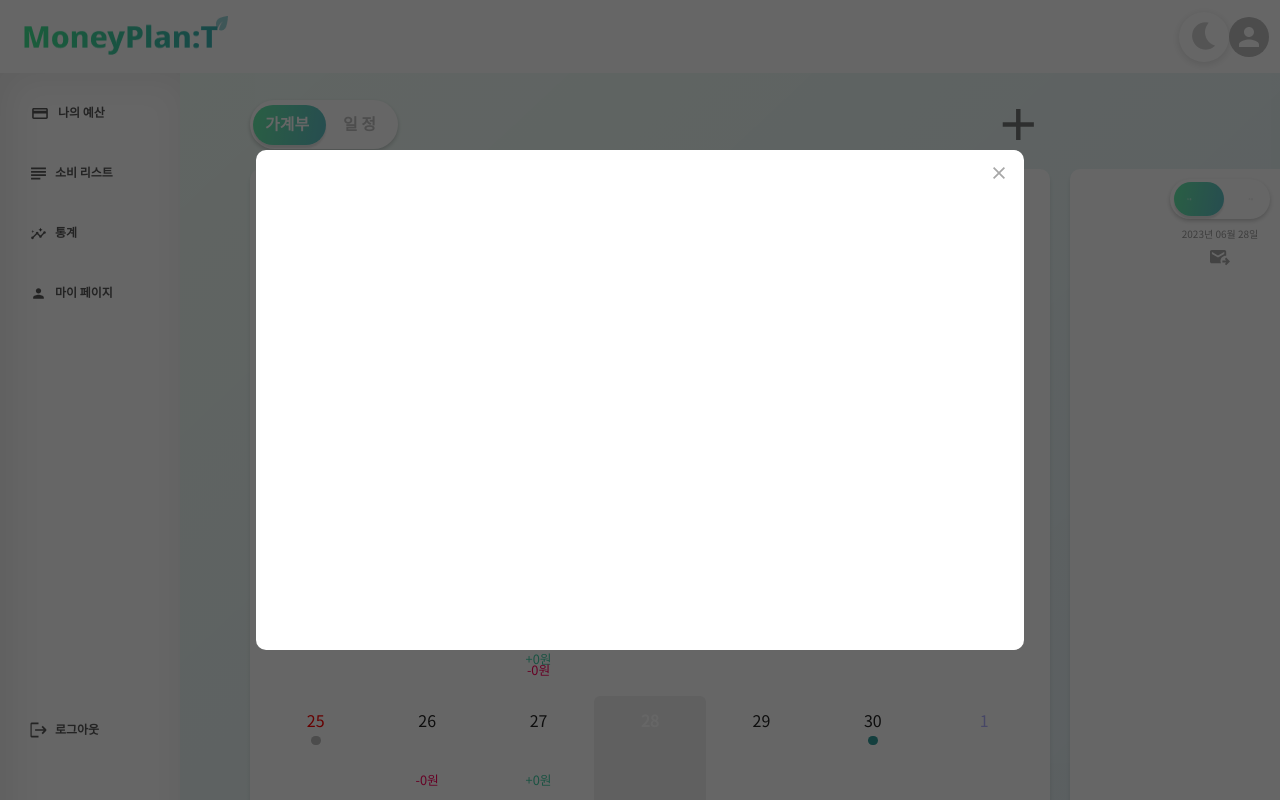
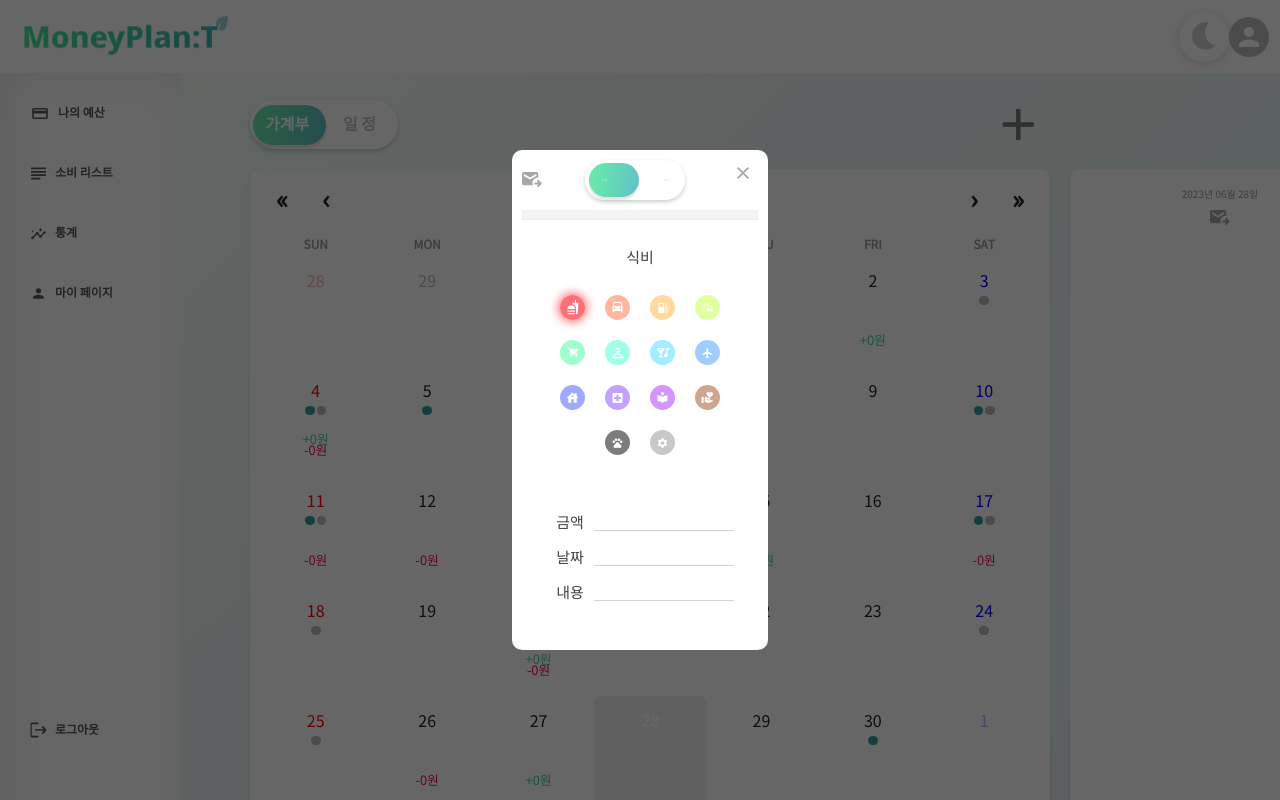
Before and after one commit to lamsasa/frontCheck, a React (Create React App) app: page / in a window 1280 px wide. Both pictures are taken after a click on the icon 1018 px from the left and 124 px from the top of the page. Shown: the top 800 px of the page. Built offline with nearby package versions, Linux system fonts and the light colour scheme; no server answers; the HTML template or start-up script is replaced by a standard one.

Commit message:
✨스케줄, 가계부 입력창

```diff
--- /dev/null
+++ b/src/components/Calendar/CreateSchedule.jsx
@@ -0,0 +1,87 @@
+import React, { useState } from "react";
+import styled from "styled-components";
+import ToggleButtonSmall from "../Common/ToggleButtonSmall";
+import { ReactComponent as SMS } from "../../assets/SMS.svg";
+import SMSAdd from "./SMSAdd";
+import Modal from "../Common/Modal";
+import BlockLine from "../Common/BlockLine";
+import CreateScheduleInner from "./CreateScheduleInner";
+
+const CreateSchedule = () => {
+  const [modalOpen, setModalOpen] = useState(false);
+  const [isOn, setIsOn] = useState(false);
+
+  const openModal = () => {
+    setModalOpen(true);
+  };
+
+  const closeModal = () => {
+    setModalOpen(false);
+  };
+
+  const handleToggle = () => {
+    setIsOn((prevState) => !prevState);
+  };
+
+  return (
+    <>
+      <CreateScheduleContainer>
+        <CreateScheduleBox>
+          <div className="SMSBox">
+            <SMS onClick={openModal} />
+            {modalOpen && (
+              <Modal open={modalOpen} close={closeModal} width={"20%"}>
+                <SMSAdd></SMSAdd>
+              </Modal>
+            )}
+          </div>
+          <div className="ToggleBox">
+            <ToggleButtonSmall
+              onText="수 입"
+              offText="지 출"
+              isOn={isOn}
+              handleToggle={handleToggle}
+            />
+          </div>
+        </CreateScheduleBox>
+        <BlockLine />
+        {isOn ? (
+          <CreateScheduleInner isIncome={true} />
+        ) : (
+          <CreateScheduleInner isIncome={false} />
+        )}
+      </CreateScheduleContainer>
+    </>
+  );
+};
+
+export default CreateSchedule;
+
+const CreateScheduleContainer = styled.div`
+  display: flex;
+  flex-direction: column;
+  justify-content: center;
+  align-items: center;
+`;
+
+const CreateScheduleBox = styled.div`
+  display: flex;
+  align-items: center;
+  width: 100%;
+  margin-bottom: 10px;
+
+  .SMSBox {
+    width: 10%;
+    display: flex;
+    justify-content: center;
+    align-items: center;
+  }
+
+  .ToggleBox {
+    width: 90%;
+    display: flex;
+    justify-content: center;
+    align-items: center;
+    margin-right: 30px;
+  }
+`;
--- /dev/null
+++ b/src/components/Calendar/CreateScheduleInner.jsx
@@ -0,0 +1,121 @@
+import React, { useState } from "react";
+import styled from "styled-components";
+import CategoryInput from "../Common/CategoryInput";
+import categoryList from "../../styles/categoryExpenseColor";
+import ClickButton from "../Common/ClickButton";
+import ExpenseAxiosApi from "../../api/ExpenseAxiosAPI";
+
+const CreateScheduleInner = ({isIncome}) => {
+  const [categoryId, setCategoryId] = useState(1);
+
+  const handleCategoryIdChange = (id) => {
+    setCategoryId(id);
+  };
+
+  const onCreateExpense = async () => {
+    try {
+      const amount = parseInt();
+      const createExpense = await ExpenseAxiosApi.createExpense(
+        categoryId,
+        amount
+      );
+      if (createExpense.data === "지출을 성공적으로 생성했습니다.") {
+        console.log("입력 성공");
+        window.location.reload();
+      } else {
+        console.log("입력 실패");
+        window.location.reload();
+      }
+    } catch (error) {
+      console.log("에러:", error);
+    }
+  };
+
+  return (
+    <>
+      <CreateScheduleContainer>
+        <Container>
+          <CategoryInput
+            categoryList={categoryList}
+            categoryId={categoryId}
+            onCategoryIdChange={handleCategoryIdChange}
+          />
+          <InputContainer>
+            <p className="label">금액</p>
+            <Input />
+            <p className="label">날짜</p>
+            <Input />
+            <p className="label">내용</p>
+            <Input />
+          </InputContainer>
+        </Container>
+        <ButtonContainer>
+        {isIncome ? (
+          <ClickButton onClick={onCreateExpense}>수입 추가</ClickButton>
+        ) : (
+          <ClickButton onClick={onCreateExpense}>지출 추가</ClickButton>
+        )}
+        </ButtonContainer>
+      </CreateScheduleContainer>
+    </>
+  );
+};
+export default CreateScheduleInner;
+
+const CreateScheduleContainer = styled.div`
+  display: flex;
+  flex-direction: column;
+  justify-items: center;
+  align-items: center;
+  position: relative;
+
+  .SMSBox {
+    position: absolute;
+    right: 1vw;
+    margin-top: 10px;
+  }
+`;
+
+const Container = styled.div`
+  display: flex;
+  align-items: center;
+  justify-content: center;
+  flex-wrap: wrap;
+  margin-top: 10px;
+  .label {
+    margin: 10px;
+    font-size: 15px;
+  }
+`;
+
+const Input = styled.input`
+  width: 70%;
+  border-top: none;
+  border-left: none;
+  color: lightgray;
+  border-right: none;
+  border-bottom: 1px solid lightgray;
+  text-align: right;
+  outline: none;
+  background-color: rgba(255, 255, 255, 0);
+
+  :focus {
+    border-bottom: 1px solid ${({ theme }) => theme.menuColor};
+    color: ${({ theme }) => theme.menuColor};
+  }
+`;
+
+const InputContainer = styled.div`
+  display: flex;
+  align-items: center;
+  justify-content: center;
+  flex-wrap: wrap;
+  width: 200px;
+  margin: 20px;
+`;
+const ButtonContainer = styled.div`
+  display: flex;
+  align-items: center;
+  justify-content: center;
+  margin-top: 20px;
+`;
--- a/src/components/Calendar/MyCal.jsx
+++ b/src/components/Calendar/MyCal.jsx
@@ -9,7 +9,6 @@ import Calendar from 'react-calendar';
 import 'react-calendar/dist/Calendar.css';
 import moment from 'moment';
 
-import ToggleButtonSmall from '../Common/ToggleButtonSmall';
 import SMSAdd from './SMSAdd';
 
 const MYCalendar = ({ isBasic }) => {
@@ -198,12 +197,7 @@ const MYCalendar = ({ isBasic }) => {
                 )}
 
                 <div className="calendar-tab">
-                    <ToggleButtonSmall
-                        onText="수 입"
-                        offText="지 출"
-                        // isOn={isOn}
-                        // handleToggle={handleToggle}
-                    />
+
                     <div className="select-day">{moment(value).format('YYYY년 MM월 DD일')}</div>
                     <SMS onClick={openModal} />
                 </div>
--- a/src/components/Common/ToggleButtonSmall.jsx
+++ b/src/components/Common/ToggleButtonSmall.jsx
@@ -1,10 +1,15 @@
 import React from "react";
 import styled from "styled-components";
 
-const ToggleButtonSmall = ({ offText, onText }) => {
+const ToggleButtonSmall = ({ offText, onText, isOn, handleToggle }) => {
   return (
     <>
-      <SwitchInput id="toggle_small" type="checkbox" />
+      <SwitchInput
+        id="toggle_small"
+        type="checkbox"
+        checked={isOn}
+        onChange={handleToggle}
+      />
       {/* width, height 설정 가능 */}
       <SwitchLabel htmlFor="toggle_small">
         {/* width, height 설정 가능 */}
--- a/src/components/TransactionList/ListContainer.jsx
+++ b/src/components/TransactionList/ListContainer.jsx
@@ -2,7 +2,7 @@ import React, { useEffect, useState } from "react";
 import styled from "styled-components";
 import BudgetCalendar from "../MyBudget/BudgetCalendar";
 import CategoryIcon from "../MyBudget/CategoryIcon";
-import CategoryIncomeIcon from '../Common/CategoryIncomeIcon';
+import CategoryIncomeIcon from "../Common/CategoryIncomeIcon";
 import ListBox from "../Common/ListBox";
 
 const ListContainer = ({ listData }) => {
@@ -106,12 +106,19 @@ const ListRow = ({ show, index, listData }) => {
       <td className="table-cell">{listData.date}</td>
       <td className="table-cell category-cell">
         <div className="category-cell-content">
-        {listData.deal === "지출" ? (
-            <CategoryIcon name={listData.category} />
+          {listData.deal === "지출" ? (
+            <>
+              <CategoryIcon name={listData.category} />
+              {/* <p className="category">{listData.category}</p> */}
+              <p className="category">지출입니다.</p>
+            </>
           ) : (
-            <CategoryIncomeIcon name={listData.category} />
+            <>
+              <CategoryIncomeIcon name={listData.category} />
+              {/* <p className="category">{listData.category}</p> */}
+              <p className="category">수입입니다.</p>
+            </>
           )}
-          <p className="category">{listData.category}</p>
         </div>
       </td>
       <td className="table-cell content-cell">{listData.detail}</td>
@@ -156,7 +163,7 @@ const ListContainerStyled = styled.div`
   }
 
   .blue {
-    color: #00a3ff;
+    color: #3fdaae;
   }
 
   .category-cell {
--- a/src/pages/MainHome/HomePage.jsx
+++ b/src/pages/MainHome/HomePage.jsx
@@ -10,6 +10,7 @@ import Box from "../../components/Common/Box";
 import ToggleButtonLarge from "../../components/Common/ToggleButtonLarge";
 import MyCal from "../../components/Calendar/MyCal";
 import Modal from "../../components/Common/Modal";
+import CreateSchedule from "../../components/Calendar/CreateSchedule";
 
 // import useViewport from "../../hooks/viewportHook";
 
@@ -62,7 +63,9 @@ const Home = () => {
             <div className="text">남은 돈 확인</div>
           </Box>
         </BoxContainer>
-        {modalOpen && <Modal open={modalOpen} close={closeModal}></Modal>}
+        {modalOpen && <Modal open={modalOpen} close={closeModal} width={'20%'}>
+          <CreateSchedule/>
+          </Modal>}
       </Container>
     </>
   );
```
